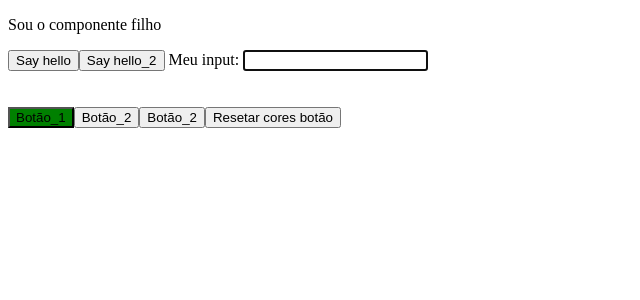
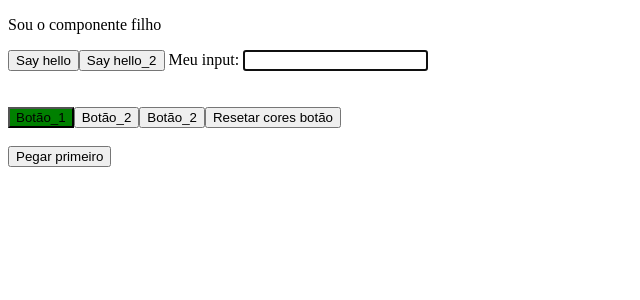
Before and after one commit to thiago-desenv/fundamentos-angular-v17, an Angular app: page / in a window 1280 px wide. Shown: the top 300 px of the page, without its empty margins (0-640 px from the left). Built offline with nearby package versions, Linux system fonts and the light colour scheme.

Commit message:
Capturado primeiro elemento do viewchildren

```diff
--- a/src/app/app.component.html
+++ b/src/app/app.component.html
@@ -41,3 +41,6 @@ Meu input: <input type="text" #meuInput *ngIf="true">
 <br>
 <button #meuButton *ngFor="let button of buttonList" (click)="changeColor($event)">{{button}}</button>
 <button (click)="resetButtons()">Resetar cores botão</button>
+<br>
+<br>
+<button (click)="firstItem()">Pegar primeiro</button>
--- a/src/app/app.component.ts
+++ b/src/app/app.component.ts
@@ -42,6 +42,12 @@ export class AppComponent implements OnInit, AfterViewInit {
       btnEl.nativeElement.style.backgroundColor = '';
       btnEl.nativeElement.style.color = '';
     });
+  }
+
+  firstItem() {
+    const primeiroButton = this.buttonsEl.get(0)!;
+    console.log(primeiroButton);
+    primeiroButton.nativeElement.style.backgroundColor = 'purple';
   }
 
 
```
